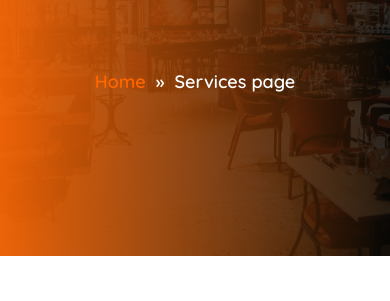
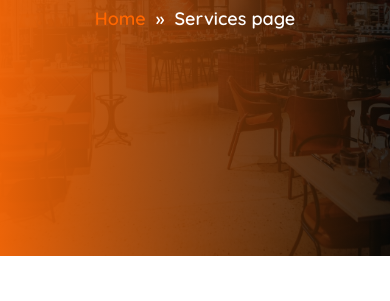
Before and after one commit to lexuannghi/Baitap_Capstone_Nhom1, a plain HTML site: page services.html in a window 390 px wide. Shown: the part 94-395 px from the top of the page. Drawn offline with nearby package versions, Linux system fonts and the light colour scheme.

Commit message:
thêm phần reponsive cho banner

```diff
--- a/css/services.css
+++ b/css/services.css
@@ -453,3 +453,8 @@ footer .footer_btn:hover{
   background: #bd4c00;
   color: white;
 }
+@media screen and (max-width: 736px){
+  .banner{
+    padding-bottom:125px;
+  }
+}
```
Also changed, not shown: services.html (+0 -1 lines).
